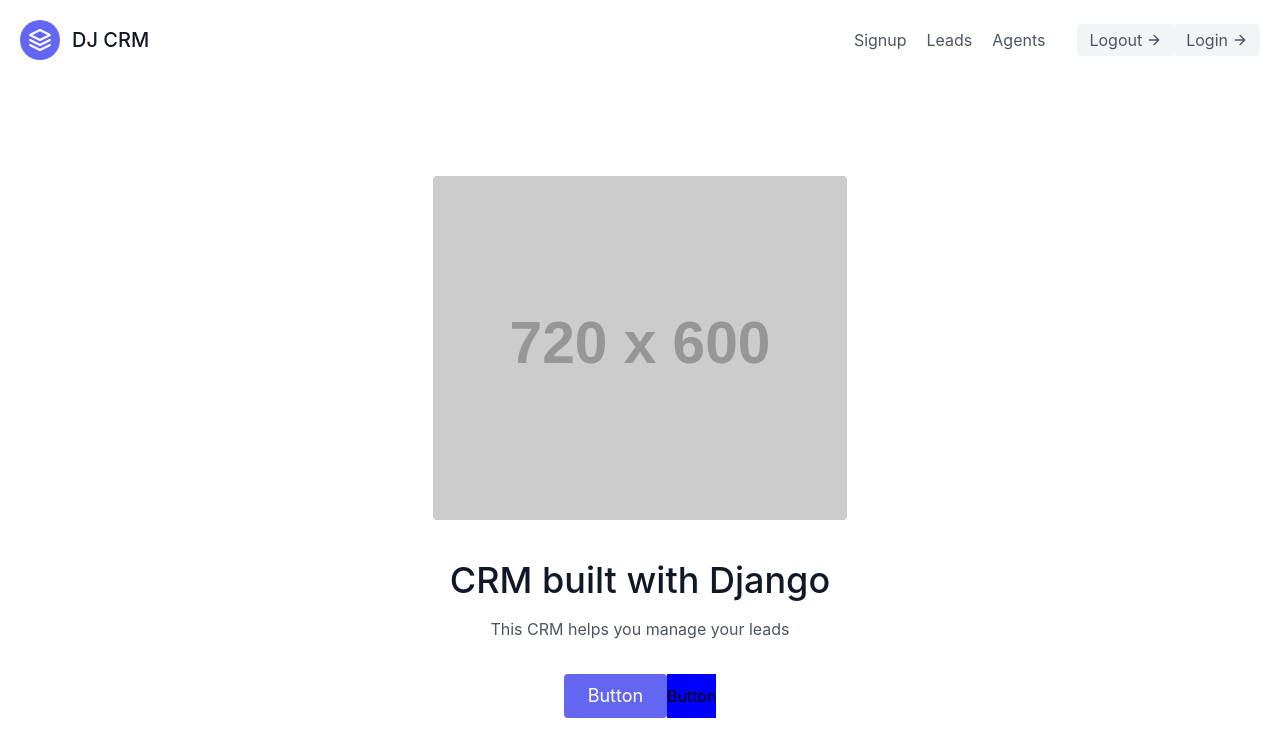
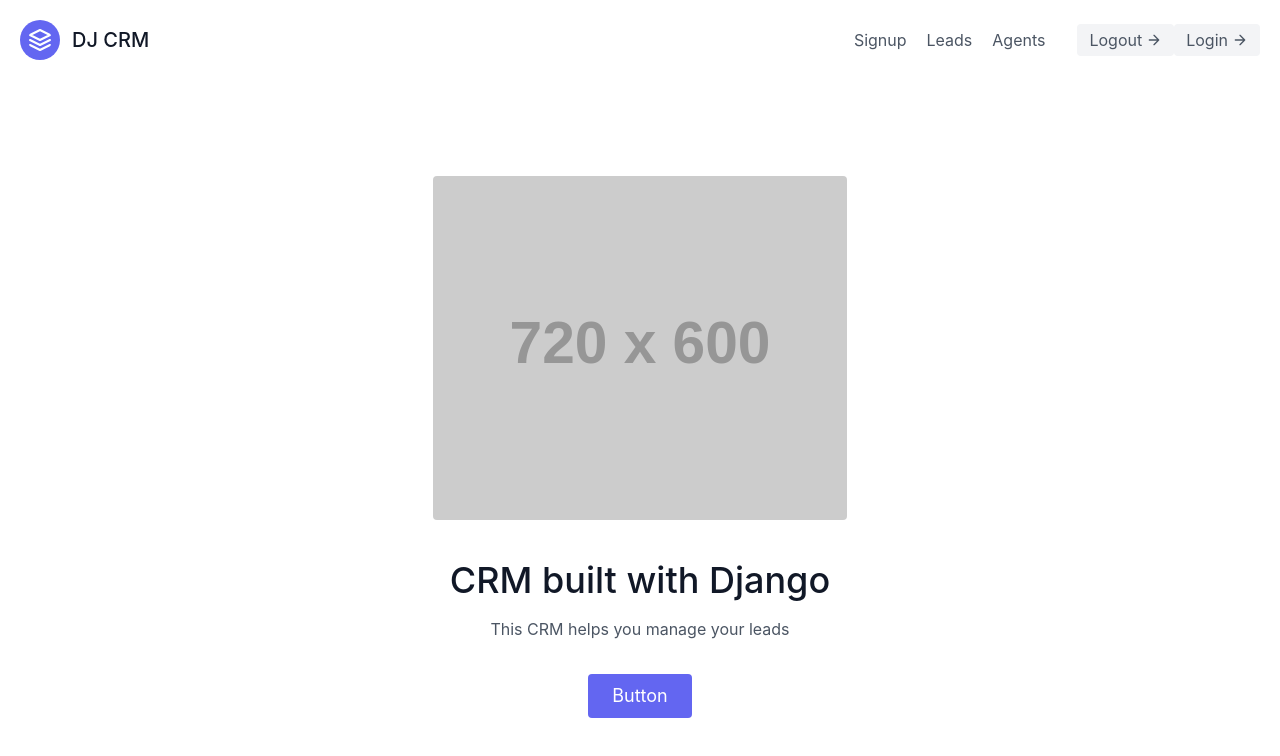
Before and after one commit to mauryahdx/DjanCRM, a React (Create React App) app in the folder frontend/: page / in a window 1280 px wide. Shown: the top 756 px of the page. Built offline with nearby package versions, Linux system fonts and the light colour scheme.

Commit message:
removed trash

```diff
--- a/frontend/src/App.scss
+++ b/frontend/src/App.scss
@@ -1,10 +1,5 @@
 
-$btn-color: blue;
-$text-color: black;
 
-.yzf{
-   background: $btn-color;
-    color: $text-color; }
 
 .App {
     text-align: center;
--- a/frontend/src/pages/Home.jsx
+++ b/frontend/src/pages/Home.jsx
@@ -10,7 +10,7 @@ const Home = () => {
                     <p class="mb-8 leading-relaxed">This CRM helps you manage your leads</p>
                     <div class="flex justify-center">
                         <button class="inline-flex text-white bg-indigo-500 border-0 py-2 px-6 focus:outline-none hover:bg-indigo-600 rounded text-lg">Button</button>
-                        <button class="yzf">Button</button>
+
 
                     </div>
                     </div>
```
